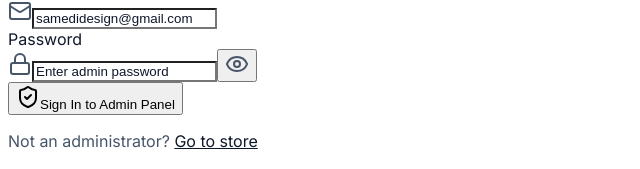
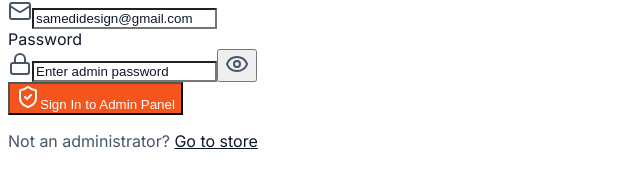
Before and after one commit to Big-sam1/samedidesign, a React app in the folder src/: page /admin/login in a window 1280 px wide. Shown: the part 584-753 px from the top of the page, without its empty margins (0-640 px from the left). Built offline with nearby package versions, Linux system fonts and the light colour scheme; no server answers; the database is empty; the HTML template or start-up script is replaced by a standard one.

Commit message:
Fix-admin-button-contrast

```diff
--- a/src/index.css
+++ b/src/index.css
@@ -101,7 +101,7 @@ h4 {
 .admin-portal .bg-\[\#0B57D0\],
 .admin-portal .bg-\[\#1565C0\],
 .admin-portal .bg-\[\#0D47A1\] {
-  background-color: #e5e7eb !important;
+  background-color: #f4551d !important;
 }
 .admin-portal .text-blue-600,
 .admin-portal .text-indigo-600,
@@ -125,8 +125,10 @@ h4 {
   border-color: #cbd5e1 !important;
 }
 .admin-portal .hover\:bg-blue-700:hover,
-.admin-portal .hover\:bg-blue-100:hover,
 .admin-portal .hover\:bg-indigo-700:hover {
+  background-color: #dc4611 !important;
+}
+.admin-portal .hover\:bg-blue-100:hover {
   background-color: #d1d5db !important;
 }
 
@@ -150,6 +152,17 @@ h4 {
   background: #ffffff !important;
   color: #0f172a !important;
   color-scheme: light;
+}
+.admin-login .admin-login-submit,
+.admin-portal .admin-primary-action {
+  background-color: #f4551d !important;
+  color: #ffffff !important;
+  -webkit-text-fill-color: #ffffff;
+}
+.admin-login .admin-login-submit:hover,
+.admin-portal .admin-primary-action:hover {
+  background-color: #dc4611 !important;
+  color: #ffffff !important;
 }
 .admin-login .admin-login-card .text-slate-900,
 .admin-login .admin-login-card .text-slate-800,
--- a/src/pages/admin/AdminLogin.tsx
+++ b/src/pages/admin/AdminLogin.tsx
@@ -132,7 +132,7 @@ export function AdminLogin() {
             <button
               type="submit"
               disabled={loading}
-              className="w-full rounded-xl bg-slate-800 py-3 text-sm font-semibold text-white transition hover:bg-slate-900 focus:outline-none focus:ring-2 focus:ring-slate-500/40 disabled:opacity-60 disabled:cursor-not-allowed flex items-center justify-center gap-2"
+              className="admin-login-submit w-full rounded-xl bg-slate-800 py-3 text-sm font-semibold text-white transition hover:bg-slate-900 focus:outline-none focus:ring-2 focus:ring-slate-500/40 disabled:opacity-60 disabled:cursor-not-allowed flex items-center justify-center gap-2"
             >
               {loading ? (
                 <>
--- a/src/pages/admin/AdminProducts.tsx
+++ b/src/pages/admin/AdminProducts.tsx
@@ -133,7 +133,7 @@ export function AdminProducts() {
 
         <button
           onClick={handleStartCreate}
-          className="inline-flex items-center gap-2 rounded-xl bg-blue-600 px-4 py-2.5 text-xs font-bold text-white shadow-sm hover:bg-blue-700 transition"
+          className="admin-primary-action inline-flex items-center gap-2 rounded-xl bg-blue-600 px-4 py-2.5 text-xs font-bold text-white shadow-sm hover:bg-blue-700 transition"
         >
           <PlusIcon className="h-4 w-4" />
           Add New Product
@@ -533,7 +533,7 @@ export function AdminProducts() {
                 </button>
                 <button
                   type="submit"
-                  className="rounded-xl bg-blue-600 px-5 py-2 text-white font-bold hover:bg-blue-700 shadow-sm"
+                  className="admin-primary-action rounded-xl bg-blue-600 px-5 py-2 text-white font-bold hover:bg-blue-700 shadow-sm"
                 >
                   Save Product Changes
                 </button>
```
